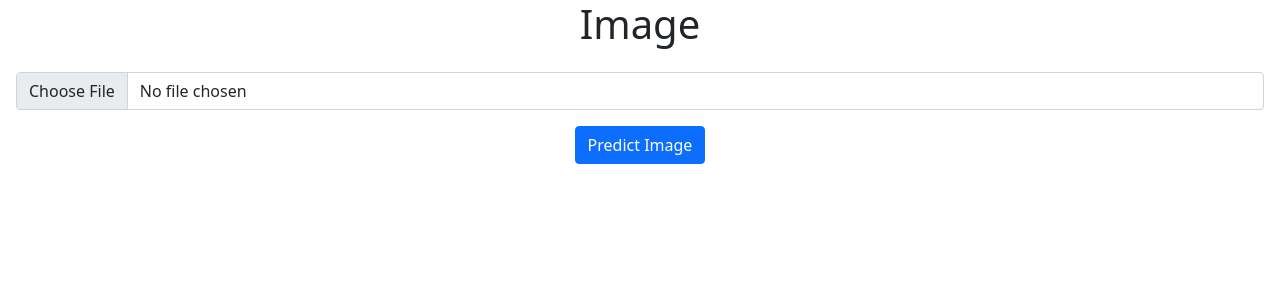
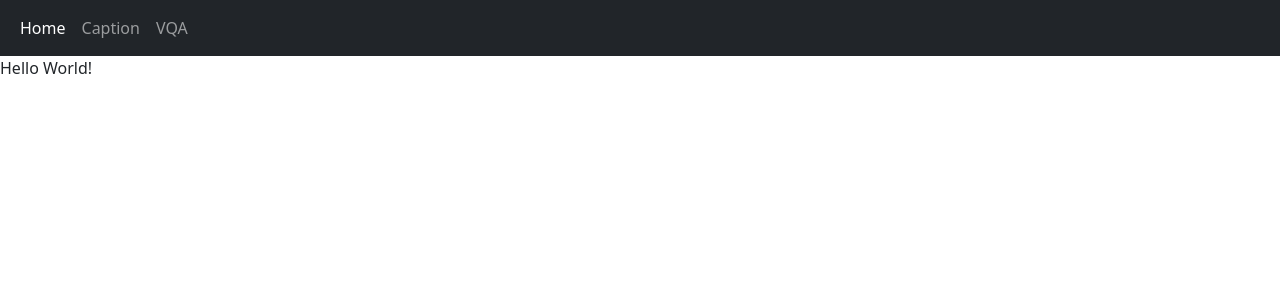
Before and after one commit to leson502/image-captioning, a Flask app: page / in a window 1280 px wide. Shown: the top 300 px of the page. Run offline with Flask 3, Linux system fonts and the light colour scheme.

Commit message:
vqa model, nav bar

```diff
--- a/app.py
+++ b/app.py
@@ -1,20 +1,56 @@
-from flask import Flask, render_template, request
-from model import Captioner, read_image
+from flask import Flask, render_template, request, flash
+from model import Caption, VQA, read_image
 import os
 app = Flask(__name__)
-model = Captioner("Salesforce/blip-image-captioning-large")
+
+global_val = {
+    "title": None,
+    "mode": None,
+    "model": None,
+}
 
 @app.route('/', methods=['GET'])
-def hello_word():
-    return render_template('index.html')
+def main():
+    return render_template('homepage.html')
 
-@app.route('/', methods=['POST'])
-def predict():
+@app.route('/caption', methods=['GET', 'POST'])
+def load_caption():
+    if global_val['mode'] != 'caption':
+        global_val['mode'] = "caption"
+        global_val["model"] = None
+        global_val["model"] = Caption("Salesforce/blip-image-captioning-large")
+        global_val["title"] = "Image captioning"
+    return render_template("generate.html", title=global_val['title'])
+
+
+@app.route('/vqa', methods=['GET', 'POST'])
+def load_vqa():
+    if global_val['mode'] != 'vqa':
+        global_val['mode'] = "vqa"
+        global_val['model'] = None
+        global_val['model'] = VQA("Salesforce/blip-vqa-capfilt-large")
+        global_val["title"] = "Visual answer questioning"
+    return render_template("generate.html", title=global_val['title'])
+
+@app.route('/result', methods=['GET', 'POST'])
+def generate():
     imagefile = request.files['imagefile']
+    text = request.form['condition-question']
+    app_model = global_val['model']
+
+    if imagefile.filename == '':
+        return render_template('generate.html', title=global_val['title'], alert="You must provide image.")
+
+    if global_val['mode'] == 'vqa' and text == '':
+        return render_template('generate.html', title=global_val["title"], alert="You must provide question.")
+
     image_path = "./static/images/" + imagefile.filename
     imagefile.save(image_path)
 
     image = read_image(image_path)
-    caption = model.generate(image=image)
-    print(image_path)
-    return render_template('index.html', caption=caption, image_path="images/" + imagefile.filename)
+    output = app_model.generate(image, text)
+
+    if global_val['mode'] == 'caption':
+        return render_template('generate.html', title=global_val['title'], caption=output, image_path="images/" + imagefile.filename)
+    elif global_val['mode'] == 'vqa':
+        return render_template('generate.html', title=global_val['title'], question=text, answer=output, image_path="images/" + imagefile.filename)
--- a/model.py
+++ b/model.py
@@ -1,18 +1,33 @@
 import torch
 from PIL import Image
-from transformers import BlipProcessor, BlipForConditionalGeneration
+from transformers import BlipProcessor, BlipForConditionalGeneration, BlipForQuestionAnswering
 
 device = "cuda" if torch.cuda.is_available() else "cpu"
 
-class Captioner():
+class Caption():
     def __init__(self, model_path_or_link) -> None:
         print("Load model ...")
         self.processor = BlipProcessor.from_pretrained(model_path_or_link)
         self.model = BlipForConditionalGeneration.from_pretrained(model_path_or_link).to(device)
         print("Model loaded!")
 
-    def generate(self, image):
-        inputs = self.processor(image, return_tensors="pt").to(device)
+    def generate(self, image, text=None):
+        inputs = self.processor(image, text, return_tensors="pt").to(device)
+        out = self.model.generate(**inputs)
+
+        caption = self.processor.decode(out[0], skip_special_tokens=True)
+
+        return caption
+
+class VQA():
+    def __init__(self, model_path_or_link) -> None:
+        print("Load model ...")
+        self.processor = BlipProcessor.from_pretrained(model_path_or_link)
+        self.model = BlipForQuestionAnswering.from_pretrained(model_path_or_link).to("cuda")
+        print("Model loaded!")
+
+    def generate(self, image, question):
+        inputs = self.processor(image, question, return_tensors="pt").to(device)
         out = self.model.generate(**inputs)
 
         caption = self.processor.decode(out[0], skip_special_tokens=True)
--- /dev/null
+++ b/templates/base.html
@@ -0,0 +1,17 @@
+<!doctype html>
+<html lang="en">
+  <head>
+    <meta charset="utf-8">
+    <meta name="viewport" content="width=device-width, initial-scale=1">
+    <title>VL Tools</title>
+    <link href="https://cdn.jsdelivr.net/npm/bootstrap@5.3.2/dist/css/bootstrap.min.css" rel="stylesheet" integrity="sha384-T3c6CoIi6uLrA9TneNEoa7RxnatzjcDSCmG1MXxSR1GAsXEV/Dwwykc2MPK8M2HN" crossorigin="anonymous">
+  </head>
+  <body>
+    {% include 'navbar.html' %}
+    {% block content %}
+
+    {% endblock %}
+
+    <script src="https://cdn.jsdelivr.net/npm/bootstrap@5.3.2/dist/js/bootstrap.bundle.min.js" integrity="sha384-C6RzsynM9kWDrMNeT87bh95OGNyZPhcTNXj1NW7RuBCsyN/o0jlpcV8Qyq46cDfL" crossorigin="anonymous"></script>
+  </body>
+</html>
--- a/templates/index.html
+++ b/templates/generate.html
@@ -1,4 +1,6 @@
-<!DOCTYPE html>
+{% extends 'base.html' %}
+
+
 <style>
     /* DEMO-SPECIFIC STYLES */
     .typewriter h1 {
@@ -86,29 +88,42 @@
         padding-bottom: 20px;
     }
 </style>
-<html>
 
-<head>
-    <title>Image Captioning</title>
-    <link href="https://cdn.jsdelivr.net/npm/bootstrap@5.0.0-beta2/dist/css/bootstrap.min.css" rel="stylesheet">
-</head>
 
-<body>
-    <h1 class="text-center">Image</h1>
 
-    <form class="p-3 text-center" action='/' , method="post" enctype="multipart/form-data">
+{% block content %}
+<h1 class="text-center">{{title}}</h1>
+
+<form class="p-3 text-center" action='/result' , method="post" enctype="multipart/form-data">
     <input class="form-control" type="file" name="imagefile">
-        <input class="btn btn-primary mt-3" type="submit" value="Predict Image">
+    <br />
+    <input class="form-control" type="text" name="condition-question">
+    <input class="btn btn-primary mt-3" type="submit" value="Generate">
 </form>
 <center>
+    {% if alert %}
+    <h1>{{alert}}</h1>
+    {% endif %}
+
+    {% if question %}
+    <img src="{{ url_for('static', filename=image_path) }}" width="25%">
+    <div class="typewriter">
+        <h1>Question: </h1>
+        <h1>{{question}}</h1>
+    </div>
+    <div class="typewriter">
+        <h1>Answer: </h1>
+        <h1>{{answer}}</h1>
+    </div>
+    {% endif %}
+
     {% if caption %}
     <img src="{{ url_for('static', filename=image_path) }}" width="25%">
     <div class="typewriter">
         <h1>{{caption}}</h1>
     </div>
+
     {% endif %}
 </center>
 
-</body>
-
-</html>
+{% endblock %}
--- /dev/null
+++ b/templates/homepage.html
@@ -0,0 +1,5 @@
+{% extends 'base.html' %}
+
+{% block content %}
+Hello World!
+{% endblock %}
--- /dev/null
+++ b/templates/navbar.html
@@ -0,0 +1,17 @@
+<nav class="navbar navbar-expand-lg navbar-dark bg-dark">
+    <div class="container-fluid">
+      <div class="collapse navbar-collapse" id="navbarSupportedContent">
+        <ul class="navbar-nav me-auto mb-2 mb-lg-0">
+          <li class="nav-item">
+            <a class="nav-link active" aria-current="page" href="{{ url_for('main') }}">Home</a>
+          </li>
+          <li class="nav-item">
+            <a class="nav-link" href="{{ url_for('load_caption') }}">Caption</a>
+          </li>
+          <li class="nav-item">
+            <a class="nav-link" href="{{ url_for('load_vqa') }}">VQA</a>
+          </li>
+        </ul>
+      </div>
+    </div>
+  </nav>
```
Also changed, not shown: evaluate.py (+6 -4 lines). Lines whose indentation alone changed are shown as unchanged.
